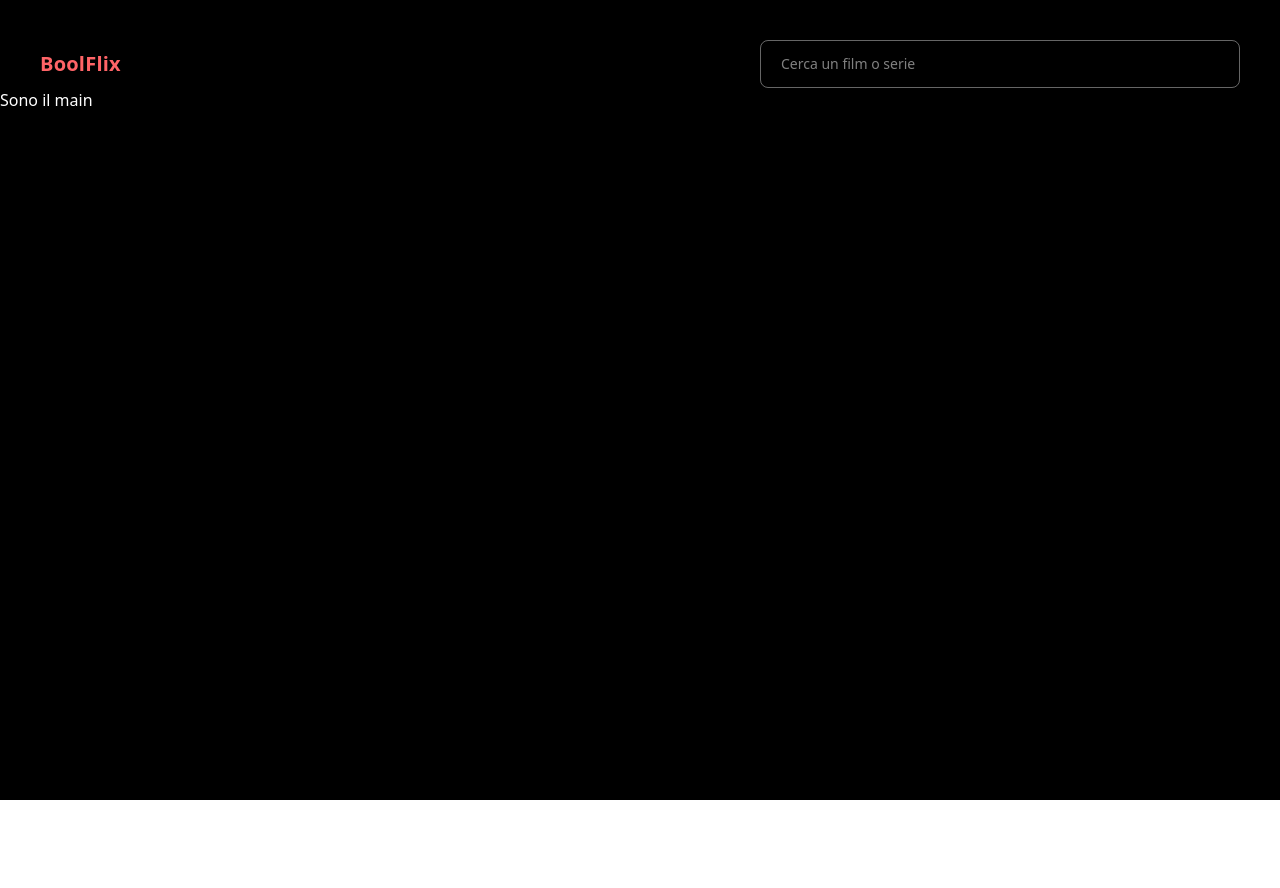
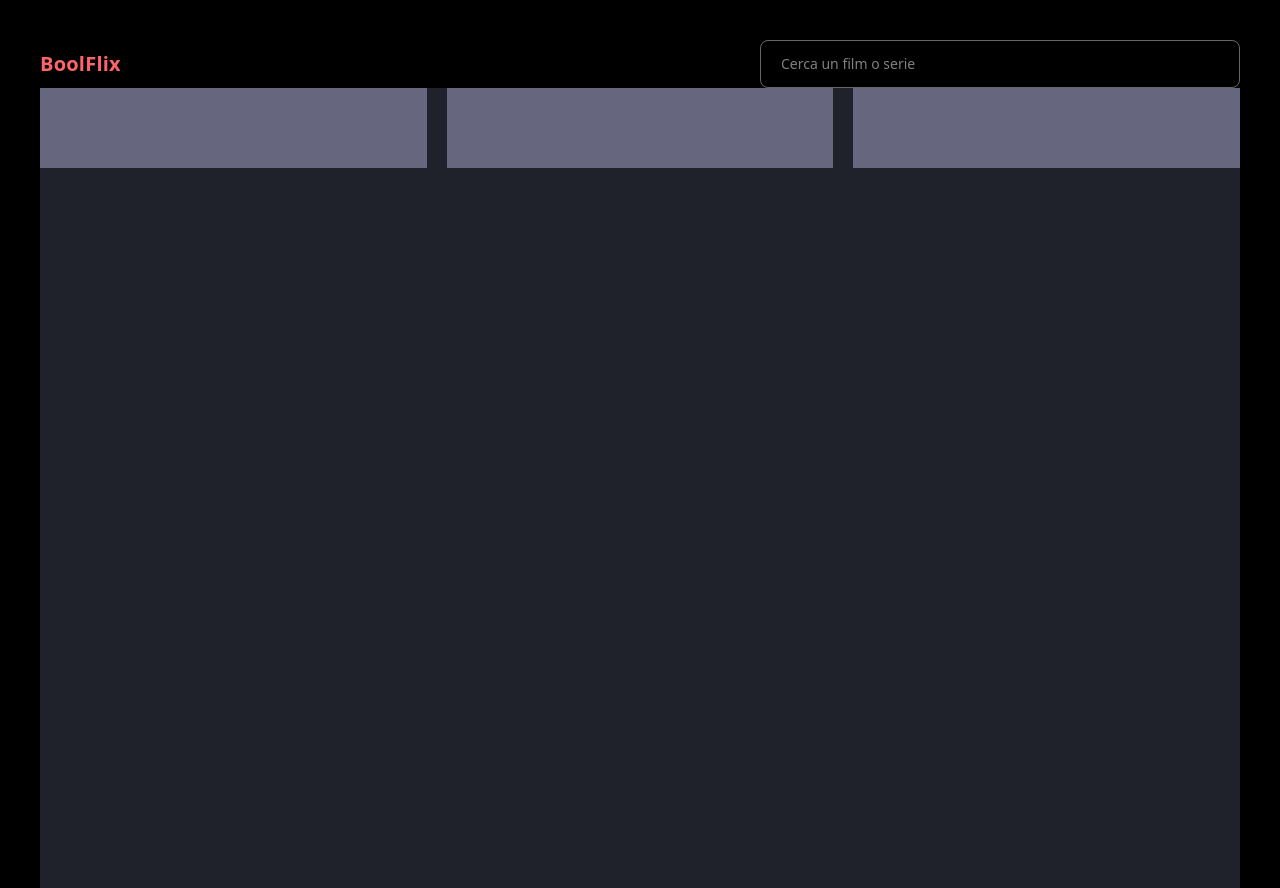
Before and after one commit to lorenzoferrante97/react-boolflix, a React (Vite) app: page / in a window 1280 px wide. Before the commit the page ends 800 px from the top, so only its background shows below. Built offline with nearby package versions, Linux system fonts and the light colour scheme; no server answers; a web font is replaced by a local one.

Commit message:
add: main structure

```diff
--- a/src/components/sections/Main.jsx
+++ b/src/components/sections/Main.jsx
@@ -1,8 +1,12 @@
 export default function Main() {
   return (
     <>
-      <main>
-        <p>Sono il main</p>
+      <main className='container-fluid bg-smoke-950/100 h-screen'>
+        <section className='row-grid'>
+          <div className='bg-smoke-700 col-span-full h-[80px] md:col-span-4'></div>
+          <div className='bg-smoke-700 col-span-full h-[80px] md:col-span-4'></div>
+          <div className='bg-smoke-700 col-span-full h-[80px] md:col-span-4'></div>
+        </section>
       </main>
     </>
   );
```
